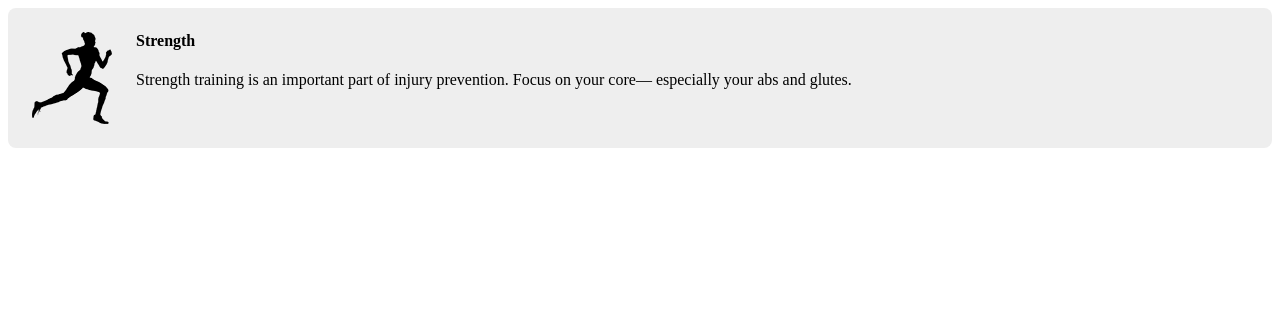
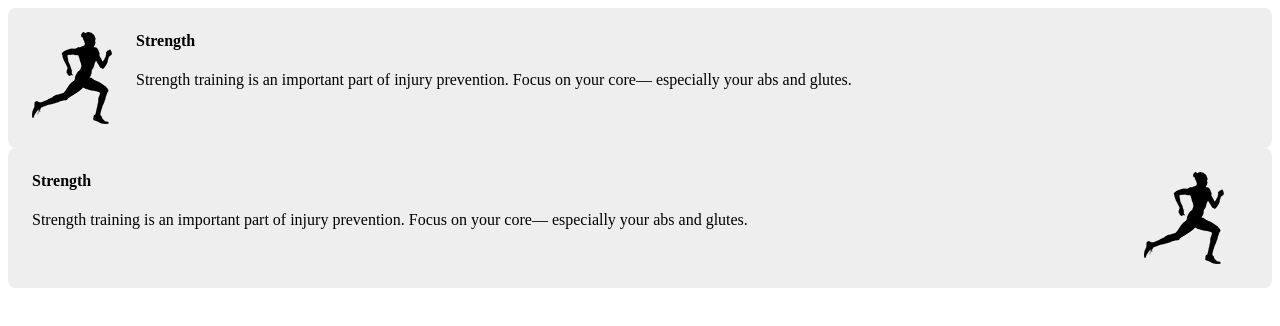
Before and after one commit to gusdecante/css-in-depth, a plain HTML site: page modular-css/media-module_with_sub-elements/index.html in a window 1280 px wide. Drawn offline with Linux system fonts and the light colour scheme.

Commit message:
Adding variant of a subelement!

```diff
--- a/modular-css/media-module_with_sub-elements/index.html
+++ b/modular-css/media-module_with_sub-elements/index.html
@@ -17,5 +17,15 @@
         </p>
       </div>
     </div>
+    <div class="media media--right">
+      <img src="./img/runner.png" alt="runner" class="media__image" />
+      <div class="media__body">
+        <h4>Strength</h4>
+        <p>
+          Strength training is an important part of injury prevention. Focus on
+          your core&mdash; especially your abs and glutes.
+        </p>
+      </div>
+    </div>
   </body>
 </html>
--- a/modular-css/media-module_with_sub-elements/style.css
+++ b/modular-css/media-module_with_sub-elements/style.css
@@ -23,3 +23,7 @@
 .media__body > h4 {
   margin-top: 0;
 }
+
+.media--right > .media__image {
+  float: right;
+}
```
